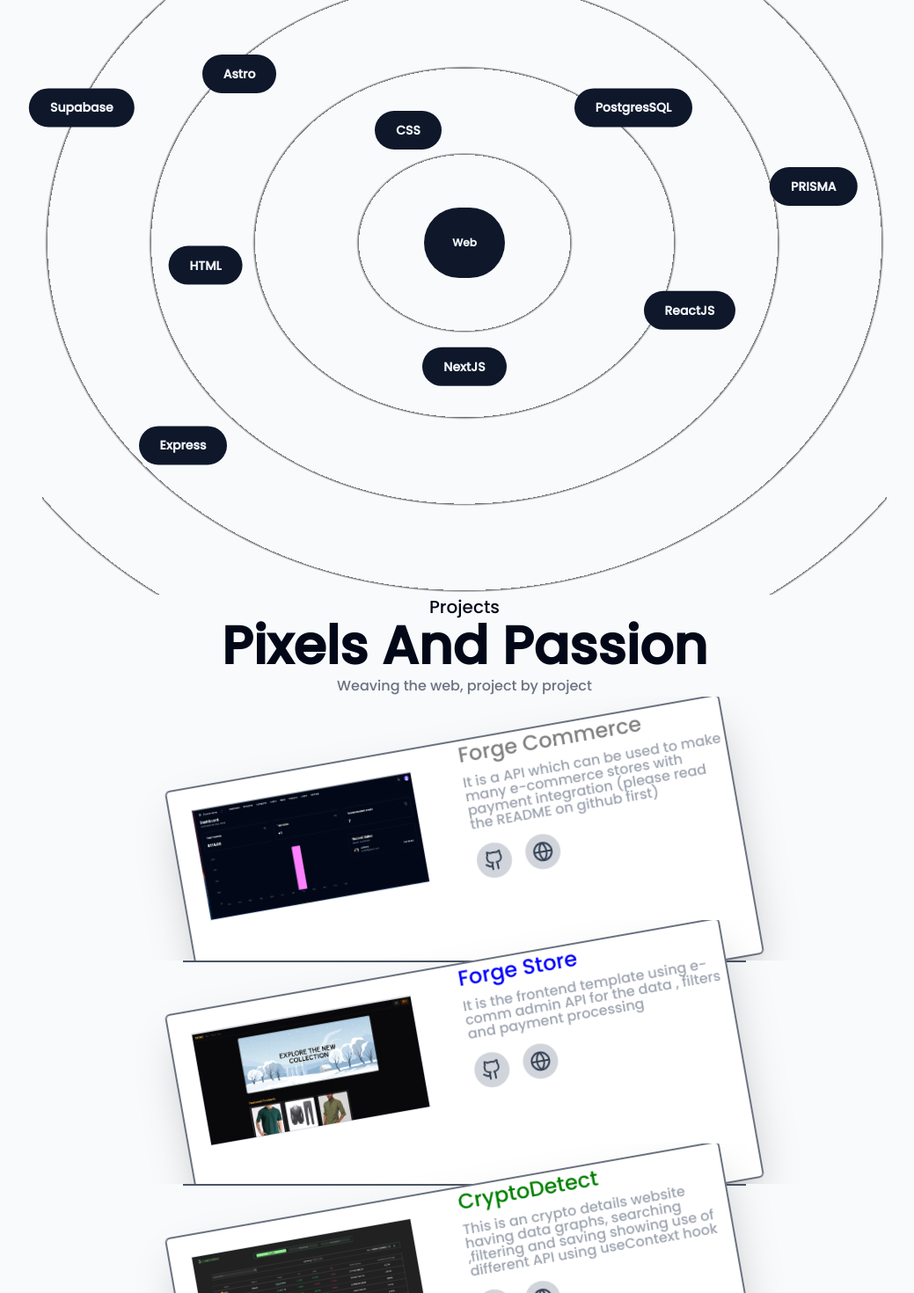
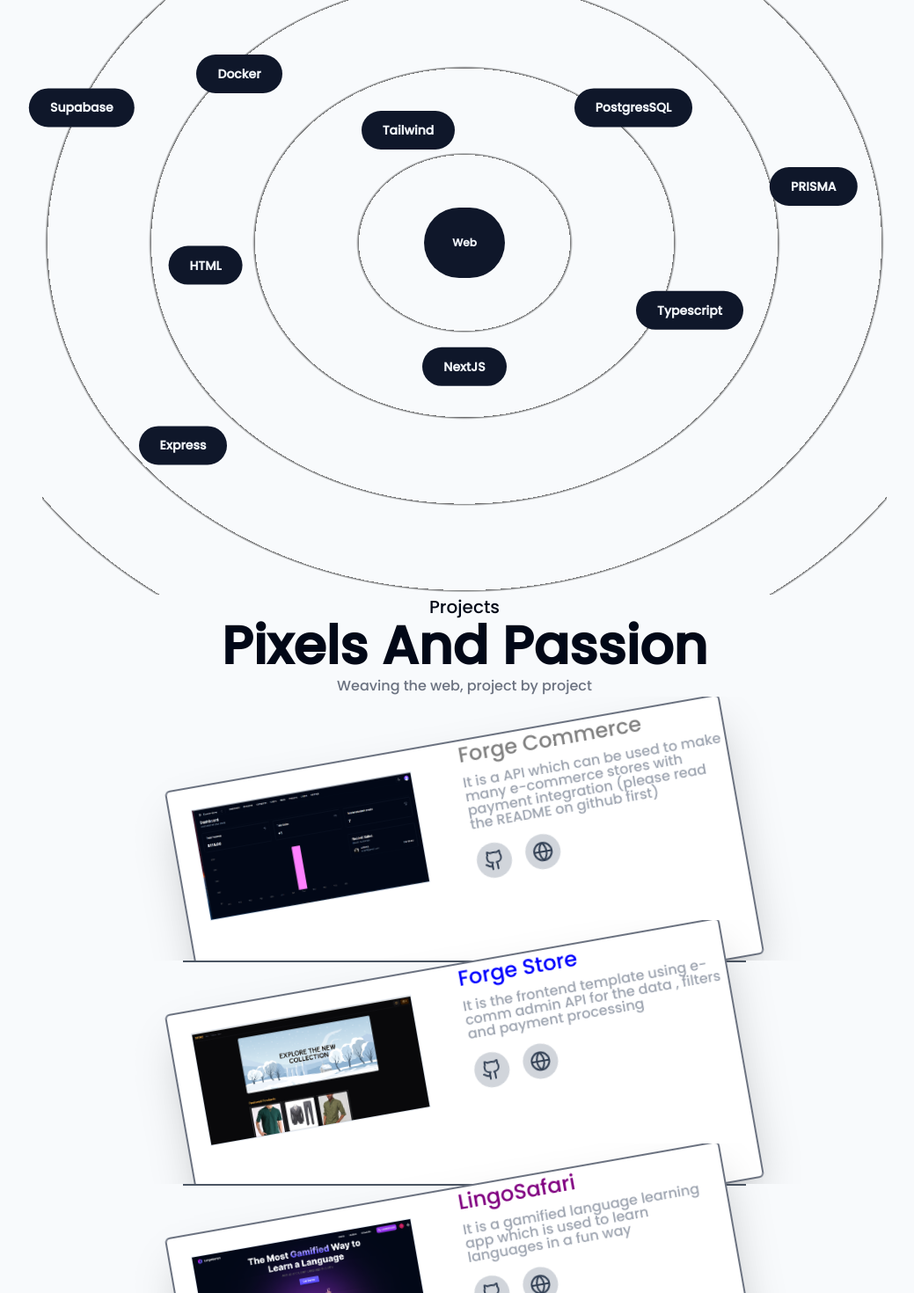
Before and after one commit to DhrishP/Portfolio_next, a Next.js app: page / in a window 1280 px wide. Shown: the part 1720-3190 px from the top of the page at 88% size, without its empty margins (112-1151 px from the left). Built offline with nearby package versions, Linux system fonts and the light colour scheme.

Commit message:
Updated skills and projects

```diff
--- a/data/data.json
+++ b/data/data.json
@@ -19,11 +19,11 @@
   },
   {
     "id": 3,
-    "title": "CryptoDetect",
-    "description": "This is an crypto details website having data graphs, searching ,filtering and saving showing use of different API using useContext hook",
-    "github": "https://github.com/DhrishP/CryptoDetect",
-    "ImageUrl": "/images/crypto.png",
-    "websiteUrl": "https://crypto-detect.vercel.app/",
-    "color": "green"
+    "title": "LingoSafari",
+    "description": "It is a gamified language learning app which is used to learn languages in a fun way",
+    "github": "https://github.com/DhrishP/lingo-safari",
+    "ImageUrl": "/images/lingo.png",
+    "websiteUrl": "https://lingo-safari.vercel.app/",
+    "color": "purple"
   }
 ]
--- a/src/app/(Skills)/Skill.tsx
+++ b/src/app/(Skills)/Skill.tsx
@@ -51,10 +51,10 @@
             Web
           </motion.div>
           <Skills name="HTML" x="-23vw" y="2vw"/>
-          <Skills name="CSS" x="-5vw" y="-10vw"/>
-          <Skills name="ReactJS" x="20vw" y="6vw"/>
+          <Skills name="Tailwind" x="-5vw" y="-10vw"/>
+          <Skills name="Typescript" x="20vw" y="6vw"/>
           <Skills name="NextJS" x="0vw" y="11vw"/>
-          <Skills name="Astro" x="-20vw" y="-15vw"/>
+          <Skills name="Docker" x="-20vw" y="-15vw"/>
           <Skills name="PostgresSQL" x="15vw" y="-12vw"/>
           <Skills name="PRISMA" x="31vw" y="-5vw"/>
           <Skills name="Supabase" x="-34vw" y="-12vw"/>
--- a/src/app/page.tsx
+++ b/src/app/page.tsx
@@ -27,7 +27,6 @@
       <div className='h-[80vh] md:h-full translate-y-24 w-screen'>
         <Contact/>
       </div>
-
     </>
   )
 }
```
Also changed, not shown: public/images/lingo.png (added).
